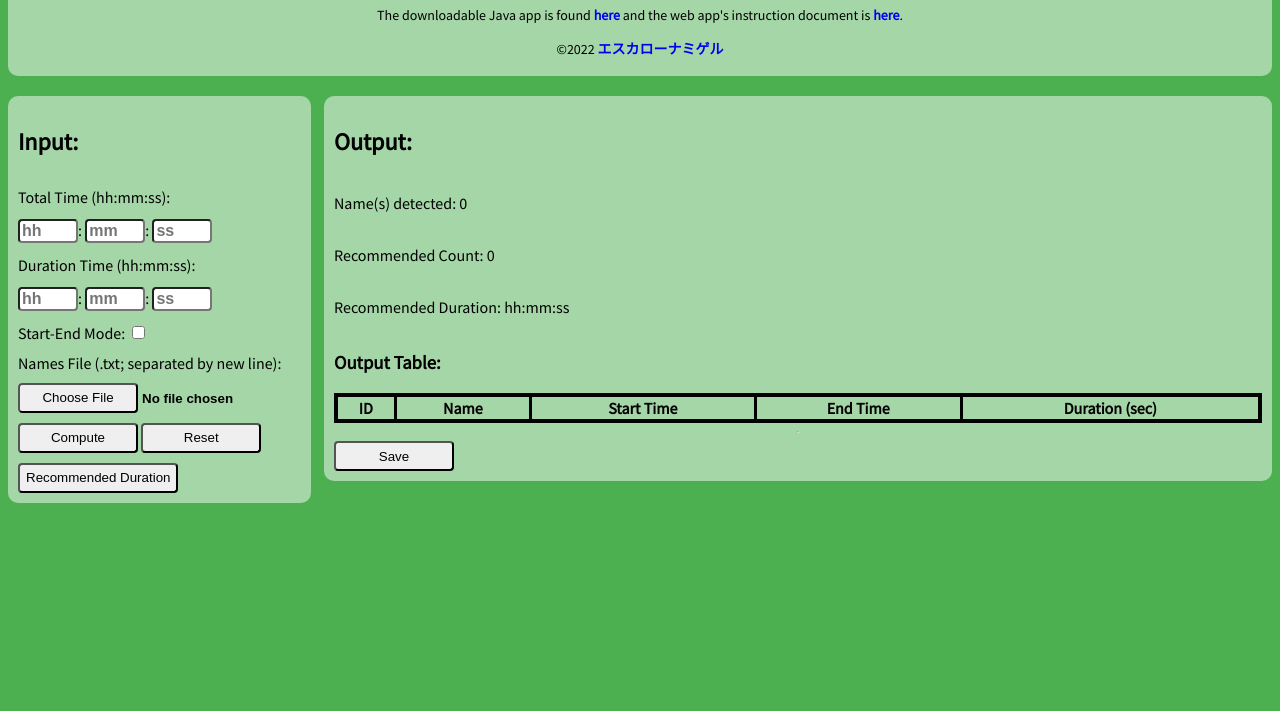
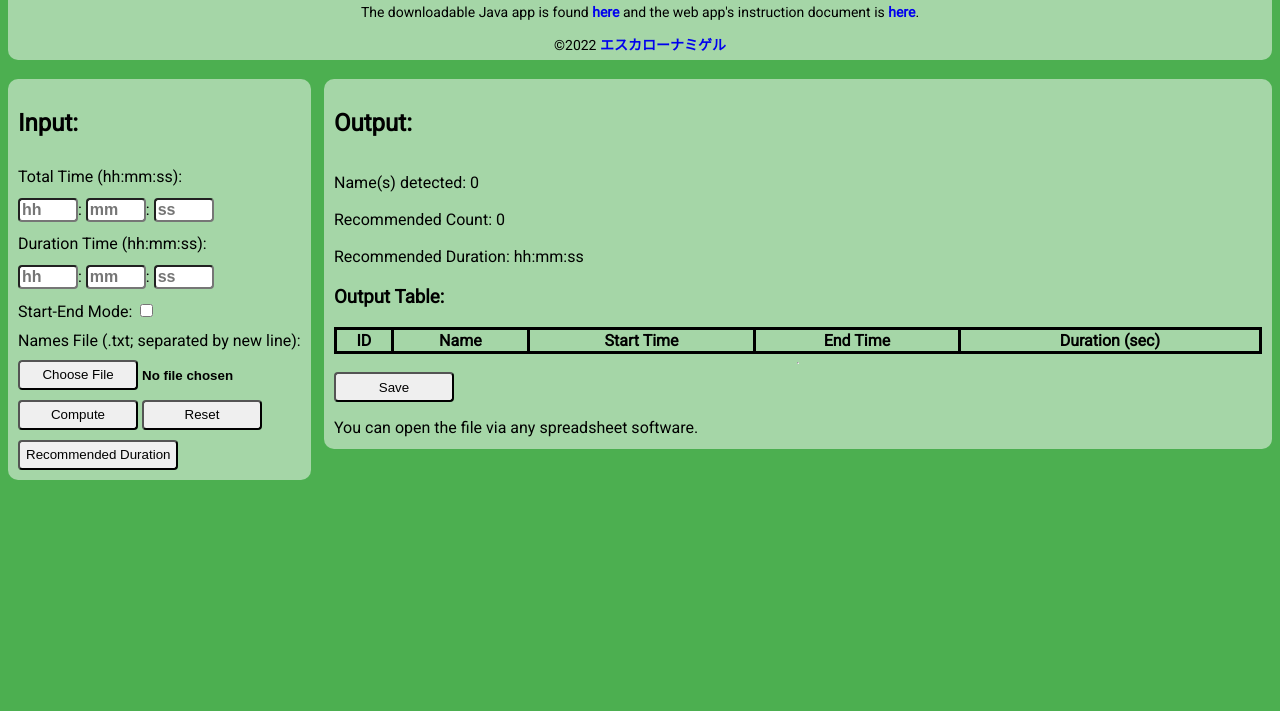
Before and after one commit to jm55/Time-Distributor, a website: page index.html in a window 1280 px wide. Shown: the part 89-800 px from the top of the page. Drawn offline with nearby package versions, Linux system fonts and the light colour scheme.

Commit message:
Minor changes
1. Font change
2. Table border thickness adjust
3. Added minor instruction for how to open downloaded csv files.

```diff
--- a/index.html
+++ b/index.html
@@ -64,6 +64,7 @@
                 </table>
                 <hr>
                 <button id="save">Save</button>
+                <p>You can open the file via any spreadsheet software.</p>
             </div>
         </div>
     </body>
--- a/public/css/style.css
+++ b/public/css/style.css
@@ -1,7 +1,7 @@
-@import url('https://fonts.googleapis.com/css2?family=Noto+Sans+JP&family=Open+Sans&family=Source+Sans+Pro&display=swap');
+@import url('https://fonts.googleapis.com/css2?family=Inter&family=Roboto&display=swap');
 
 :root{
-    font-family: 'Source Sans Pro', sans-serif;
+    font-family: 'Roboto', sans-serif;
 
     --button: white;
     --button_hover: #66BB6A;
@@ -63,6 +63,11 @@ header > p{
     font-size: 14px;
 }
 
+p{
+    margin-bottom: 2px;
+    padding: 0px;
+}
+
 a{
     text-decoration: none;
     font-weight: 600;
@@ -108,7 +113,7 @@ footer{
 
 table{
     color: black;
-    border: 4px;
+    border: 2px;
     border-color: black;
     border-style: solid;
     border-radius: var(--input_border-radius);
```
